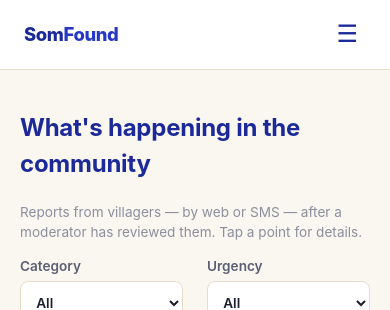
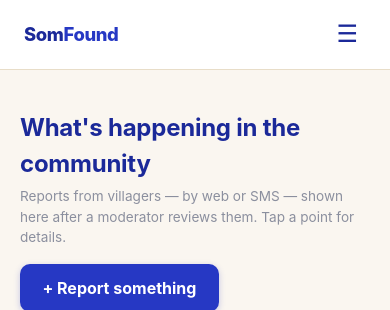
Before and after one commit to lotaagulue/somfound, a FastAPI app: page / in a window 390 px wide. Shown: the top 310 px of the page. Run offline with FastAPI, Linux system fonts and the light colour scheme; data comes from the database, SQL or seed files in the repository; data that the repository does not hold is empty.

Commit message:
UX: separate public vs. moderator nav, add report CTA, de-emphasize secondary features (#34)
Closes #33.

- Primary nav is now just Map + Report something. Moderator-only pages
  (Moderate, Kit locations, Redemptions — already HTTP-Basic-Auth gated)
  moved to a small footer line instead of top-level nav items, since a
  regular visitor tapping them previously just hit a login prompt.
- Simulate SMS moved out of primary nav; linked from the footer and from
  the report form's "no smartphone?" hint, which had gone stale (it
  referenced a "SMS demo section on the map page" that never existed).
- Map page gets a real hero CTA ("+ Report something") next to the
  headline, instead of the primary action being nav item #2 of 7.
- Report form's wallet_code field (only useful to *returning* reporters)
  is now behind a <details> disclosure, not shown by default to
  first-time reporters who have nothing to enter there yet.
- First-aid kit map layer now defaults off (most areas have no real kit
  data seeded yet) instead of on, so first-time visitors aren't shown an
  empty-looking toggle.

No route or backend behavior changes — nav/IA/visual-hierarchy only.
All 36 tests still pass.

```diff
--- a/src/somfound/static/style.css
+++ b/src/somfound/static/style.css
@@ -130,7 +130,44 @@ main { padding: 1.75rem; max-width: 980px; margin: 0 auto; min-height: 70vh; }
   border-top: 1px solid var(--border);
 }
 
+.footer-links { margin-top: 0.5rem; }
+
+.footer-admin {
+  margin-top: 0.75rem;
+  padding-top: 0.75rem;
+  border-top: 1px solid var(--border);
+  font-size: 0.78rem;
+}
+
 /* --- Map page --- */
+
+.map-hero {
+  display: flex;
+  justify-content: space-between;
+  align-items: flex-end;
+  gap: 1rem;
+  flex-wrap: wrap;
+  margin-bottom: 1.25rem;
+}
+.map-hero h1 { margin-bottom: 0.3rem; }
+.map-hero .hint { margin: 0; max-width: 46ch; }
+
+.btn-primary-large {
+  flex: 0 0 auto;
+  display: inline-flex;
+  align-items: center;
+  min-height: 48px;
+  padding: 0.75rem 1.4rem;
+  border-radius: 10px;
+  background: var(--brand);
+  color: white;
+  font-weight: 700;
+  font-size: 1rem;
+  text-decoration: none;
+  box-shadow: 0 2px 6px rgba(38, 56, 196, 0.25);
+  transition: background 0.15s ease;
+}
+.btn-primary-large:hover { background: var(--brand-dark); }
 
 .map-page #map {
   height: 62vh;
@@ -290,6 +327,14 @@ code {
 }
 .optional { font-weight: 400; color: var(--ink-faint); }
 
+.wallet-code-disclosure summary {
+  cursor: pointer;
+  font-size: 0.85rem;
+  font-weight: 600;
+  color: var(--brand);
+}
+.wallet-code-disclosure label { margin-top: 0.7rem; }
+
 .banner {
   padding: 0.85rem 1.1rem;
   border-radius: 10px;
--- a/src/somfound/templates/base.html
+++ b/src/somfound/templates/base.html
@@ -27,11 +27,6 @@
     <nav>
       <a href="/">Map</a>
       <a href="/report">Report something</a>
-      <a href="/sms/simulate">Simulate SMS</a>
-      <a href="/wallet">My wallet</a>
-      <a href="/moderate">Moderator queue</a>
-      <a href="/resources">Kit locations</a>
-      <a href="/redemptions">Redemptions</a>
     </nav>
   </header>
   <main>
@@ -39,6 +34,13 @@
   </main>
   <footer class="footer">
     <p>Somfound — community-led development for South-East Nigeria. This is a demo build of the reporting platform.</p>
+    <p class="footer-links">
+      Already reported? <a href="/wallet">Check your reward wallet</a>
+      &nbsp;·&nbsp; Prefer texting? <a href="/sms/simulate">Try the SMS demo</a>
+    </p>
+    <p class="footer-admin">
+      Moderators: <a href="/moderate">Review queue</a> · <a href="/resources">Kit locations</a> · <a href="/redemptions">Redemptions</a>
+    </p>
   </footer>
 </body>
 </html>
--- a/src/somfound/templates/map.html
+++ b/src/somfound/templates/map.html
@@ -5,8 +5,13 @@
 {% endblock %}
 {% block content %}
 <section class="map-page">
-  <h1>What's happening in the community</h1>
-  <p class="hint">Reports from villagers — by web or SMS — after a moderator has reviewed them. Tap a point for details.</p>
+  <div class="map-hero">
+    <div>
+      <h1>What's happening in the community</h1>
+      <p class="hint">Reports from villagers — by web or SMS — shown here after a moderator reviews them. Tap a point for details.</p>
+    </div>
+    <a href="/report" class="btn-primary-large">+ Report something</a>
+  </div>
 
   <div class="filters">
     <label>Category
@@ -38,7 +43,7 @@
       Show resolved (greyed out, hidden by default)
     </label>
     <label class="checkbox-label">
-      <input type="checkbox" id="filter-kits" checked>
+      <input type="checkbox" id="filter-kits">
       Show first-aid kit locations
     </label>
   </div>
@@ -74,7 +79,7 @@
   }).addTo(map);
 
   let markers = L.layerGroup().addTo(map);
-  let kitMarkers = L.layerGroup().addTo(map);
+  let kitMarkers = L.layerGroup(); // off by default — toggled on via the checkbox below
 
   function buildQuery() {
     const params = new URLSearchParams();
```
Also changed, not shown: src/somfound/templates/report_form.html (+7 -4 lines).
